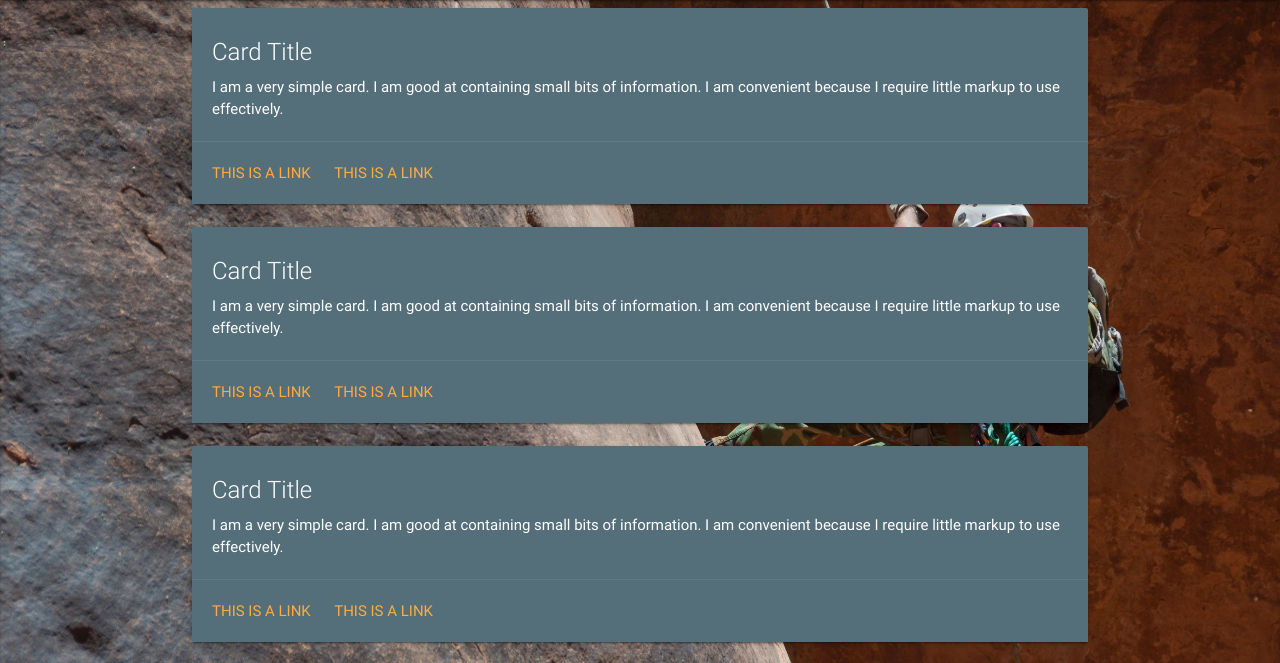
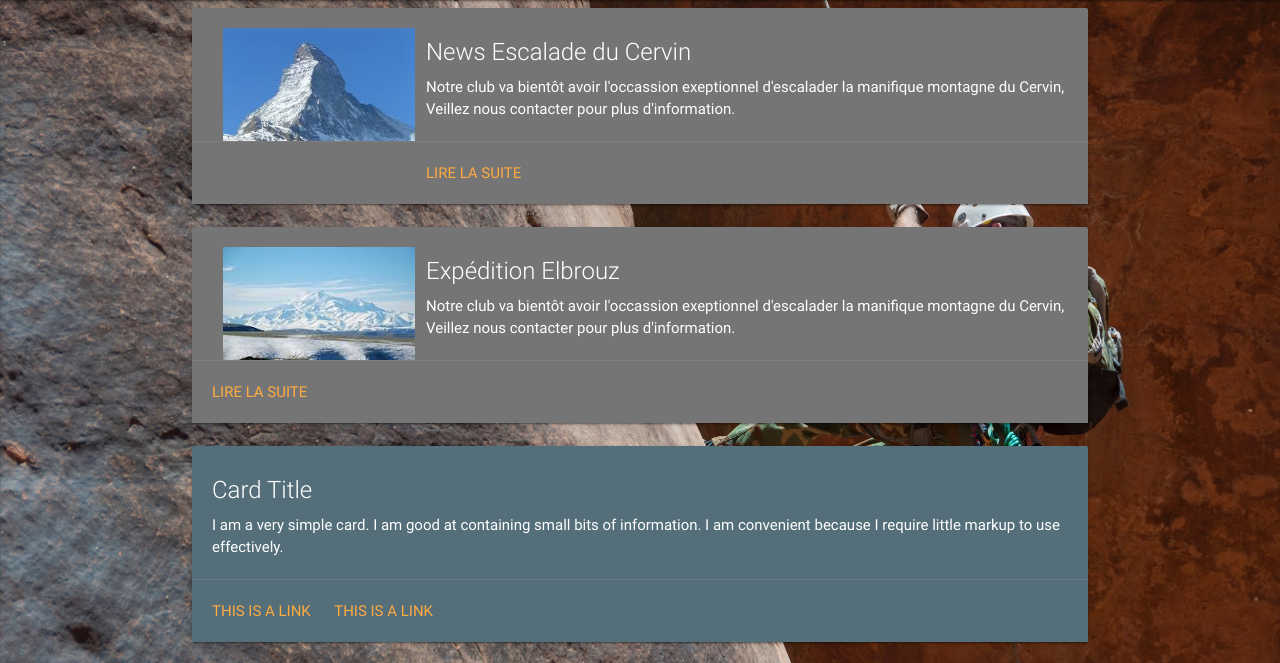
Before and after one commit to iliass5165/hv, a PHP site: page /index.php?page=actualite in a window 1280 px wide. Shown: the part 64-727 px from the top of the page. Run offline with PHP 8.4, Linux system fonts and the light colour scheme.

Commit message:
actualitécervin

```diff
--- a/index.php
+++ b/index.php
@@ -165,6 +165,13 @@
 
 							break;
 
+							case 'showactualite';
+
+							include('public/page/showactualite.php');
+
+							break;
+
+
 						default:
 
 							include('public/page/accueil.php');
--- a/public/page/actualite.php
+++ b/public/page/actualite.php
@@ -1,16 +1,37 @@
 <div class="col s12 m12">
-  <div class="card blue-grey darken-1">
+  <div class="card grey lighten-4 darken-1">
     <div class="card-content white-text">
-      <span class="card-title">Card Title</span>
-      <p>I am a very simple card. I am good at containing small bits of information.
-      I am convenient because I require little markup to use effectively.</p>
+      <span class="card-title">News Escalade du Cervin</span>
+      <img class="col s3 image-responsive" src="public/images/cervin.jpg">
+      <p>Notre club va bientôt avoir l'occassion exeptionnel d'escalader la manifique montagne du Cervin, Veillez nous contacter pour plus d'information.
+      </p>
     </div>
     <div class="card-action">
-      <a href="#">This is a link</a>
-      <a href="#">This is a link</a>
+      <a href="index.php?page=showactualite">Lire la suite</a>
+
+
     </div>
   </div>
 </div>
+
+<div class="col s12 m12">
+  <div class="card grey lighten-4 darken-1">
+    <div class="card-content white-text">
+      <span class="card-title">Expédition Elbrouz</span>
+      <img class="col s3 image-responsive" src="public/images/elbrouz.jpg">
+      <p>Notre club va bientôt avoir l'occassion exeptionnel d'escalader la manifique montagne du Cervin, Veillez nous contacter pour plus d'information.
+      </p>
+    </div>
+    <div class="card-action">
+      <a href="index.php?page=elbrouz">Lire la suite</a>
+
+    </div>
+  </div>
+</div>
+
+
+
+
 
 <div class="col s12 m12">
   <div class="card blue-grey darken-1">
@@ -25,17 +46,3 @@
     </div>
   </div>
 </div>
-
-<div class="col s12 m12">
-  <div class="card blue-grey darken-1">
-    <div class="card-content white-text">
-      <span class="card-title">Card Title</span>
-      <p>I am a very simple card. I am good at containing small bits of information.
-      I am convenient because I require little markup to use effectively.</p>
-    </div>
-    <div class="card-action">
-      <a href="#">This is a link</a>
-      <a href="#">This is a link</a>
-    </div>
-  </div>
-</div>
```
Also changed, not shown: public/page/elbrouz.php (added, +16 -0 lines), public/page/showactualite.php (added, +23 -0 lines), public/images/cervin.jpg (added), public/images/elbrouz.jpg (added), 2 other files.
